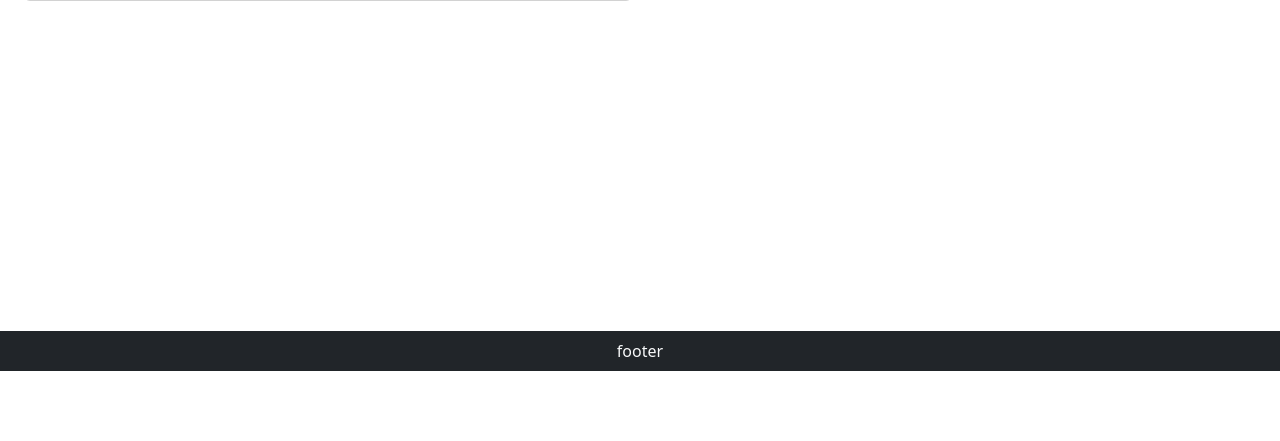
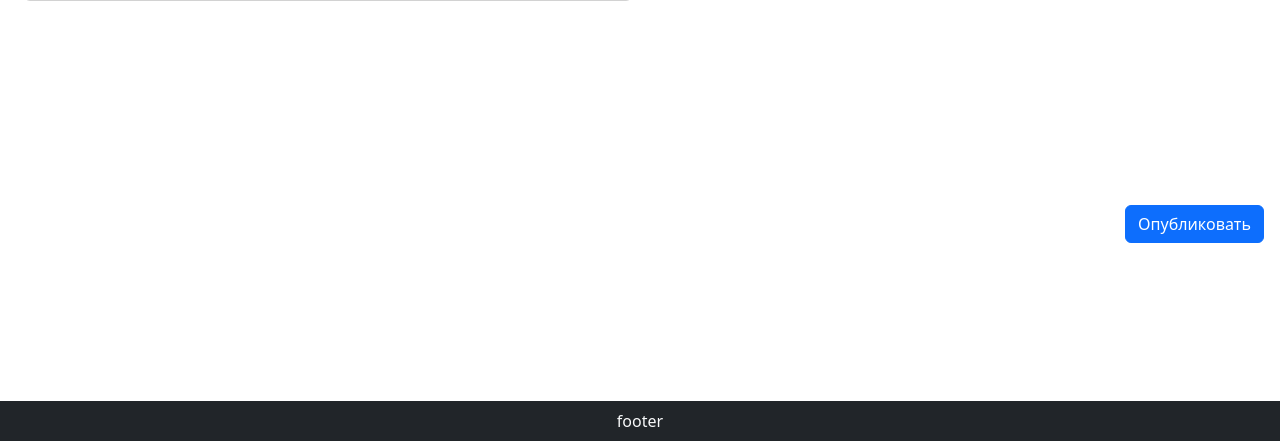
Before and after one commit to qimpe/studygit, a Django app: page /users/profile/ in a window 1280 px wide. Shown: the part 541-982 px from the top of the page. Before the commit the page ends 912 px from the top, so only its background shows below. Run offline with Django 5.2, Linux system fonts and the light colour scheme; a user stored in the database is signed in.

Commit message:
designed registration, profile and login

```diff
--- a/StudyBuddyRemake/StudyBuddy/homepage/templates/layout.html
+++ b/StudyBuddyRemake/StudyBuddy/homepage/templates/layout.html
@@ -49,8 +49,13 @@
       </div>
     </nav>
 
-    <div style="min-height: 100vh">{% block body %}{% endblock %}</div>
+    <div style="min-height: 100vh;">{% block body %}{% endblock %}</div>
 
+
+    <div class="d-flex justify-content-end sticky-bottom p-3">
+      <a href="{% if user.is_authenticated %}{% url 'users:profile' %}{% else %}{% url 'users:login' %}{% endif %}"
+        class="btn btn-primary">Опубликовать</a>
+    </div>
     <footer class="bg-dark d-flex justify-content-center">
       <div class="text-light m-2 text-center">footer</div>
     </footer>
--- a/StudyBuddyRemake/StudyBuddy/postsapp/templates/postsapp/postspage.html
+++ b/StudyBuddyRemake/StudyBuddy/postsapp/templates/postsapp/postspage.html
@@ -94,8 +94,4 @@
   </div>
 </div>
 
-<div class="me-3 sticky-bottom d-flex justify-content-end pb-3">
-  <a href="{% if user.is_authenticated %}{% url 'users:profile' %}{% else %}{% url 'users:login' %}{% endif %}"
-    class="btn btn-primary">Опубликовать</a>
-</div>
 {% endblock %}
```
